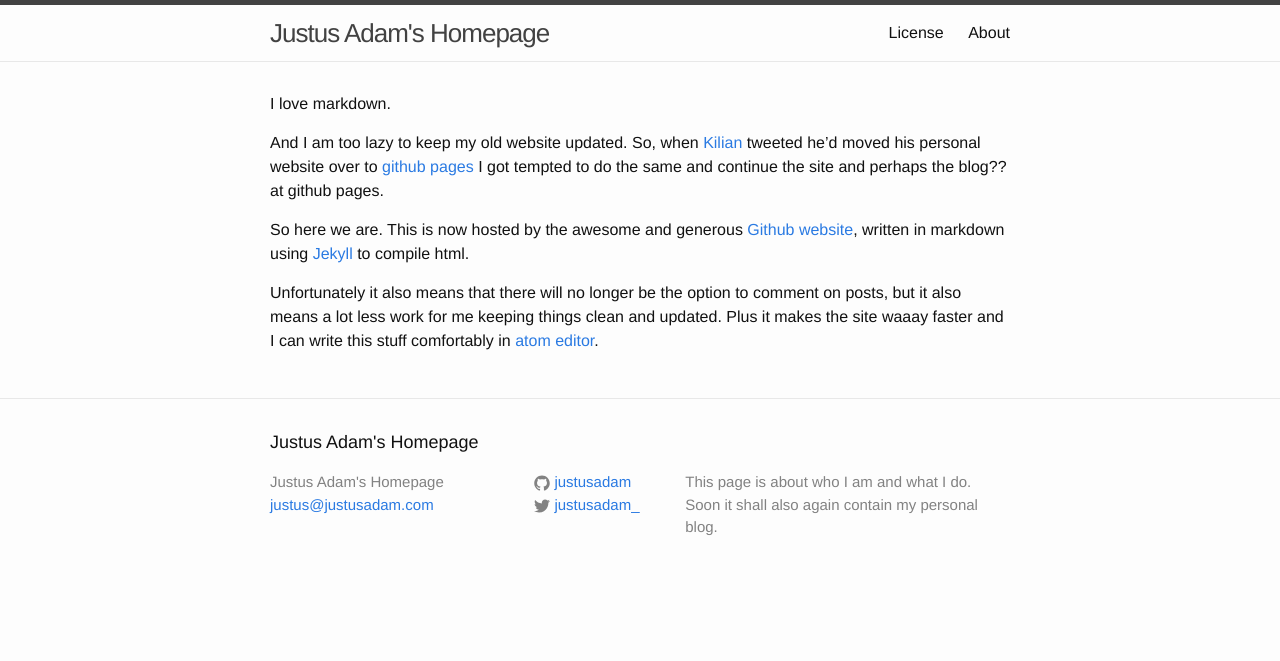
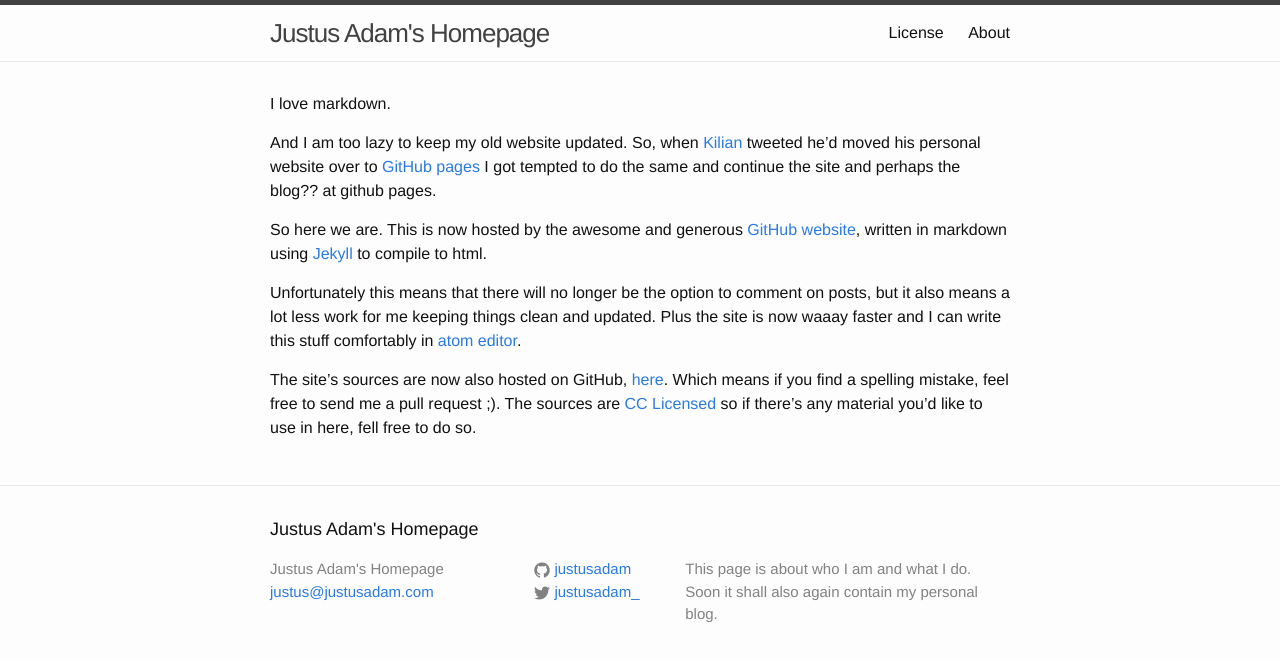
Before and after one commit to JustusAdam/justusadam.github.io, a Jekyll site: the page built from _posts/2015-04-16-initial-post.md, in a window 1280 px wide. Shown: the top 661 px of the page. Built offline with Jekyll 4.4.1, drawn with Linux system fonts in a browser that asks for light colours.

Commit message:
extended first post

```diff
--- a/_posts/2015-04-16-initial-post.md
+++ b/_posts/2015-04-16-initial-post.md
@@ -1,20 +1,27 @@
 ---
 title: "initial post"
 categories: update
+tags: markdown update homepage git
 ---
 
 I love markdown.
 
 And I am too lazy to keep my old website updated. So, when
 [Kilian](//kilian.io) tweeted he'd moved his personal website over to
-[github pages](//pages.github.io) I got tempted to do the same and continue the
+[GitHub pages](//pages.github.io) I got tempted to do the same and continue the
 site and perhaps the blog?? at github pages.
 
 So here we are. This is now hosted by the awesome and generous
-[Github website](//github.com), written in markdown using [Jekyll](//jekyllrb.com)
-to compile html.
+[GitHub website](//github.com), written in markdown using [Jekyll](//jekyllrb.com)
+to compile to html.
 
-Unfortunately it also means that there will no longer be the option to comment
+Unfortunately this means that there will no longer be the option to comment
 on posts, but it also means a lot less work for me keeping things clean and
-updated. Plus it makes the site waaay faster and I can write this stuff
+updated. Plus the site is now waaay faster and I can write this stuff
 comfortably in [atom editor](//atom.io).
+
+The site's sources are now also hosted on GitHub,
+[here](//github.com/JustusAdam/justusadam.github.io). Which means if you find a
+spelling mistake, feel free to send me a pull request ;). The sources are
+[CC Licensed](/LICENSE.html) so if there's any material you'd like to use in
+here, fell free to do so.
```
